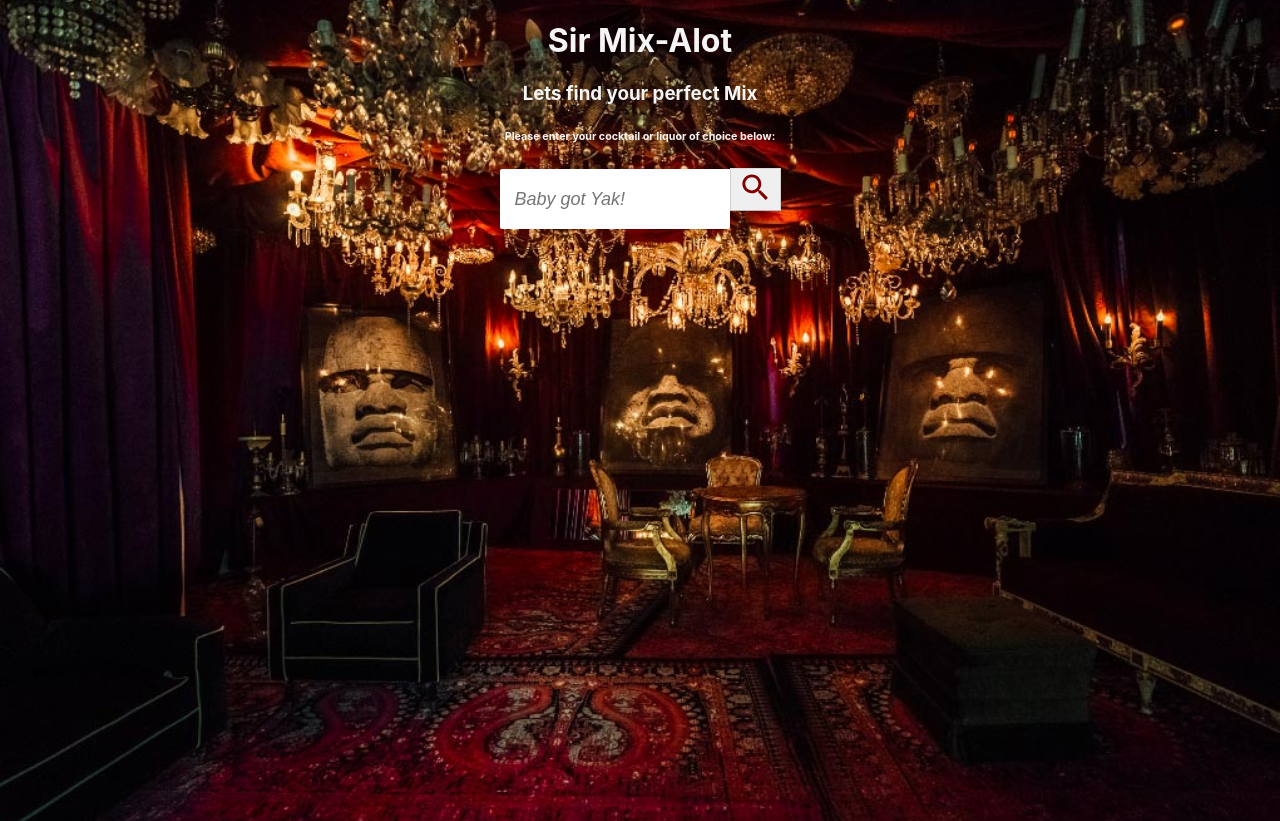
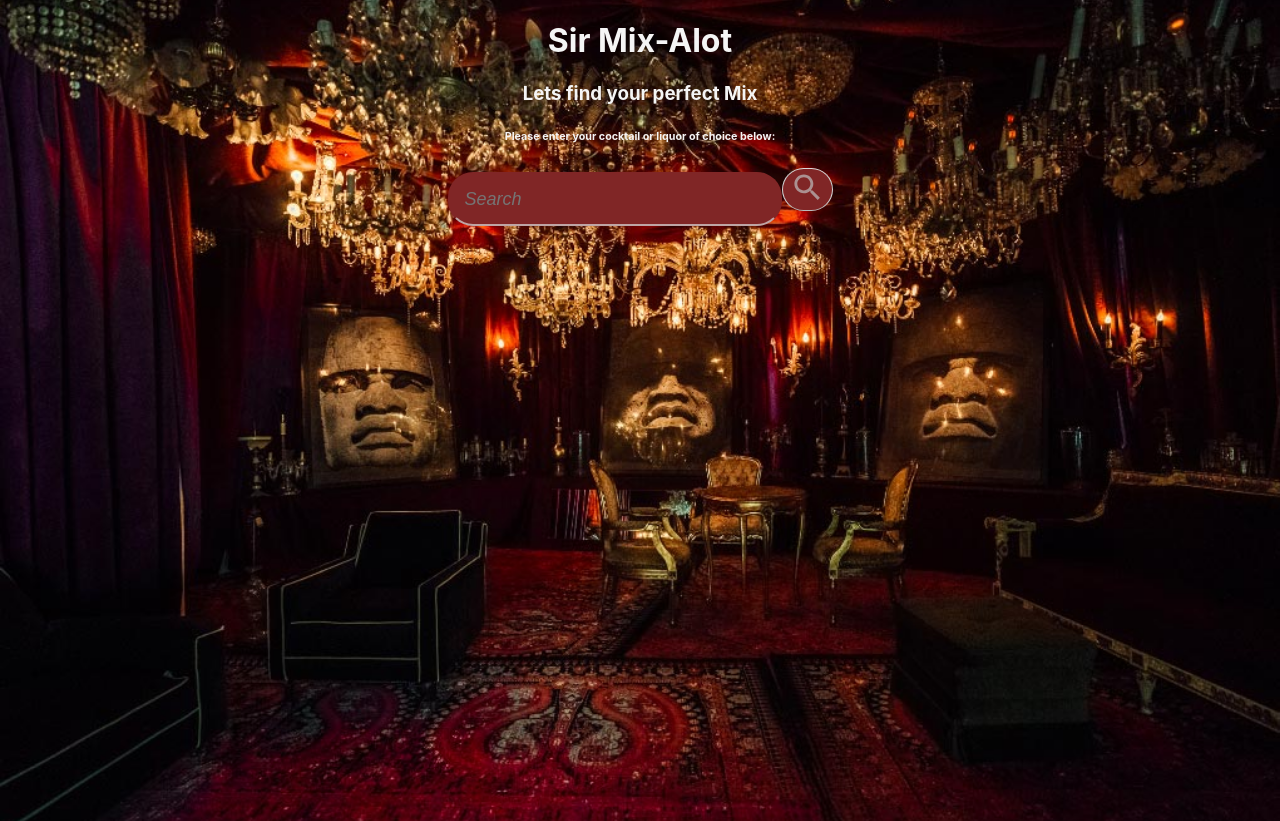
Before and after one commit to mynameisfaatimah/Sir-Mix-Alot, a React (Create React App) app in the folder sir-mix-alot/: page / in a window 1280 px wide. Built offline with nearby package versions, Linux system fonts and the light colour scheme.

Commit message:
updated routes and styling

```diff
--- a/sir-mix-alot/src/App.js
+++ b/sir-mix-alot/src/App.js
@@ -1,82 +1,58 @@
-import './App.css';
-import {useState, useEffect} from 'react'
-import axios from 'axios'
-import {BASE_URL} from './CocktailData'
-import { Route, Routes } from 'react-router-dom';
-import SearchBar from './Components/SearchBar'
-import { useNavigate } from 'react-router-dom';
-import Main from './Components/Main'
-//import Image from './Image/RedRoom.JPG'
-import CocktailList from './Components/CocktailList';
-
+import "./App.css";
+import { useState } from "react";
+import { Route, Routes } from "react-router-dom";
+import SearchBar from "./Components/SearchBar";
+import { useNavigate } from "react-router-dom";
+import Main from "./Components/Main";
+import CocktailList from "./Components/CocktailList";
 
 const App = () => {
-
-  const [cocktails, setCocktails] = useState([])
+  const [cocktails, setCocktails] = useState([]);
   //const [selectedCocktail, setSelectedCocktail] = useState(null)
-const [choice, setChoice] = useState([])
+  const [choice, setChoice] = useState([]);
   //useEffect(() => {}, [choice])
 
   const handleChange = (e) => {
     //console.log(choice)
-    setChoice({...choice,[e.target.id]: e.target.value})
+    setChoice({ ...choice, [e.target.id]: e.target.value });
+  };
 
+  let navigate = useNavigate();
 
-}
-
-let navigate = useNavigate()
-
-
-
-
-const handleClick = (e) => {
-  console.log(choice)
-    navigate(`/CocktailList/${choice[""]}`)
-
-
-  }
-
-
-
+  const handleClick = (e) => {
+    console.log(choice);
+    navigate(`/CocktailList/${choice[""]}`);
+  };
 
   return (
     <div className="App">
+      <Routes>
+        <Route
+          path="/"
+          element={
+            <div>
+              <Main />
+              <SearchBar
+                placeholder="Search"
+                choice={choice}
+                handleChange={handleChange}
+                handleClick={handleClick}
+              />
+            </div>
+          }
+        />
 
-      <div className="Main">
-      <Main />
-      </div>
-
-      <SearchBar placeholder="Baby got Yak!"
-      choice={choice}
-      handleChange={handleChange}
-      handleClick={handleClick}/>
-
-      <Routes>
-
-        <Route path="/CocktailList/:choice" element={
-    <CocktailList
-    cocktails={cocktails}
-    setCocktails={setCocktails}/>} />
-
+        <Route
+          path="/CocktailList/:choice"
+          element={
+            <CocktailList cocktails={cocktails} setCocktails={setCocktails} />
+          }
+        />
       </Routes>
     </div>
-
-
-
   );
-}
+};
 
 export default App;
 
-
-
-
-
-
-
-
-
-
-
-
 //https://www.freecodecamp.org/news/build-a-search-filter-using-react-and-react-hooks/
--- a/sir-mix-alot/src/Components/Nav.jsx
+++ b/sir-mix-alot/src/Components/Nav.jsx
@@ -4,7 +4,7 @@
 export default function Nav() {
     return(
         <div>
-            <Link to="/Main"> Search for another Cocktail</Link>
+            <Link to="/"> Search for another Cocktail</Link>
         </div>
     )
 }
--- a/sir-mix-alot/src/Components/SearchBar.jsx
+++ b/sir-mix-alot/src/Components/SearchBar.jsx
@@ -8,13 +8,16 @@
 
     < div className= "search">
         <div className="searchInputs">
+            <form>
             <input type="text"
             value={choice[""]}
             onChange={handleChange}
-            placeholder={placeholder}/>
+            placeholder={placeholder}
+            />
             <button className="searchIcon" onClick={handleClick}>
                 <SearchIcon />
             </button>
+          </form>
         </div>
         <div className="dataResult">
         </div>
--- a/sir-mix-alot/src/SearchBar.css
+++ b/sir-mix-alot/src/SearchBar.css
@@ -3,33 +3,38 @@
     display: flex;
 
 }
-
+form{
+    display:flex-center;
+}
 .search input {
-    background-color: white;
+    background-color: rgb(128, 38, 38);
     border-bottom: solid 2px;
-    border: 0;
-    border-radius: 2px;
-    border-color: white ;
-    border-top-right-radius: 0px;
+    border-radius: 25px;
+   border: 2px solid #73AD21;
+   padding: 20px;
+    border-color: transparent ;
     font-size: 18px;
     font-style: italic;
     padding: 0px 12px 10px;
-    border-bottom-color: blanchedalmond;
-    color: whitesmoke;
+    border-bottom-color: rgb(191, 165, 165);
+    color: rgb(222, 182, 182);
     padding: 15px;
-    height: 30px;
-    width: 200px;
+    height: 20px;
+    width: 300px;
 
 }
 
 button {
-
-    display: inline-block;
+    background-color: rgb(128, 38, 38);
+    display: center;
     align-items: center ;
     text-rendering: auto;
-    color: maroon;
+    color: rgb(171, 145, 145);
+    border-bottom: solid 2px;
+    border-radius: 25px;
+   border: 2px solid #73AD21;
+   padding: 20px;
     cursor: default;
-    background-color: buttonface;
     box-sizing: border-box;
     margin: 0em;
     font: 400 11px system-ui;
```
